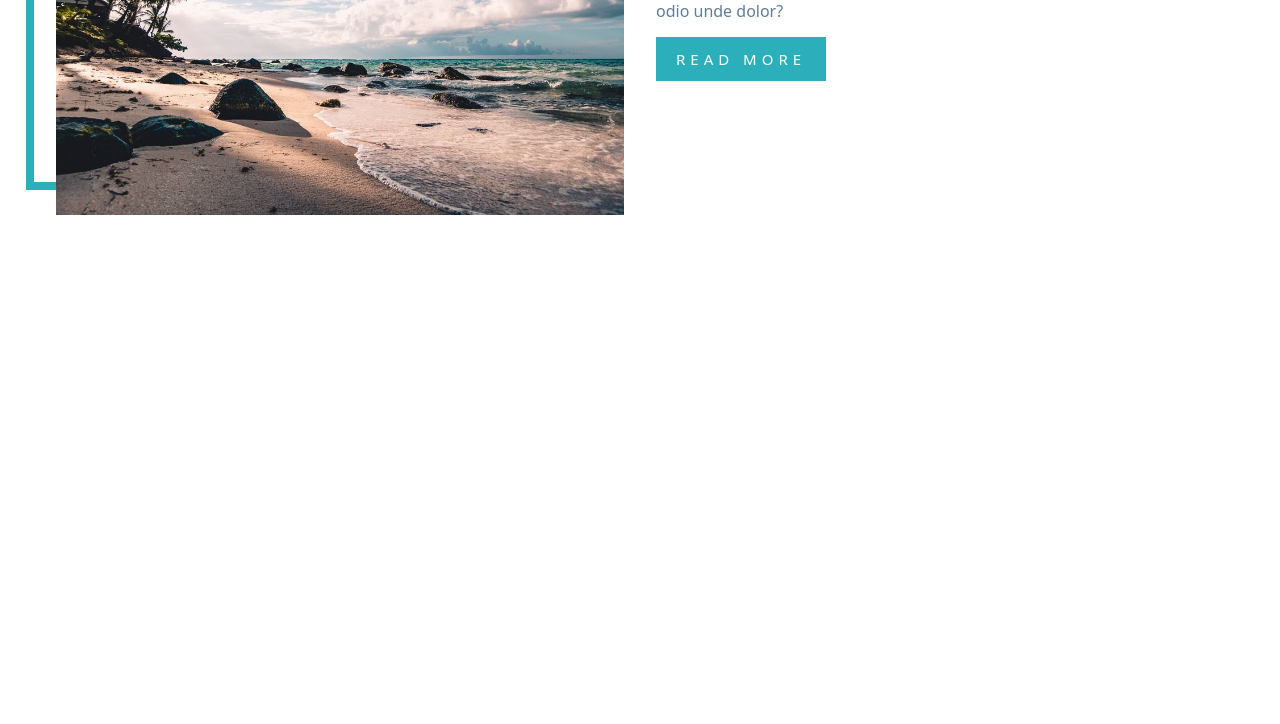
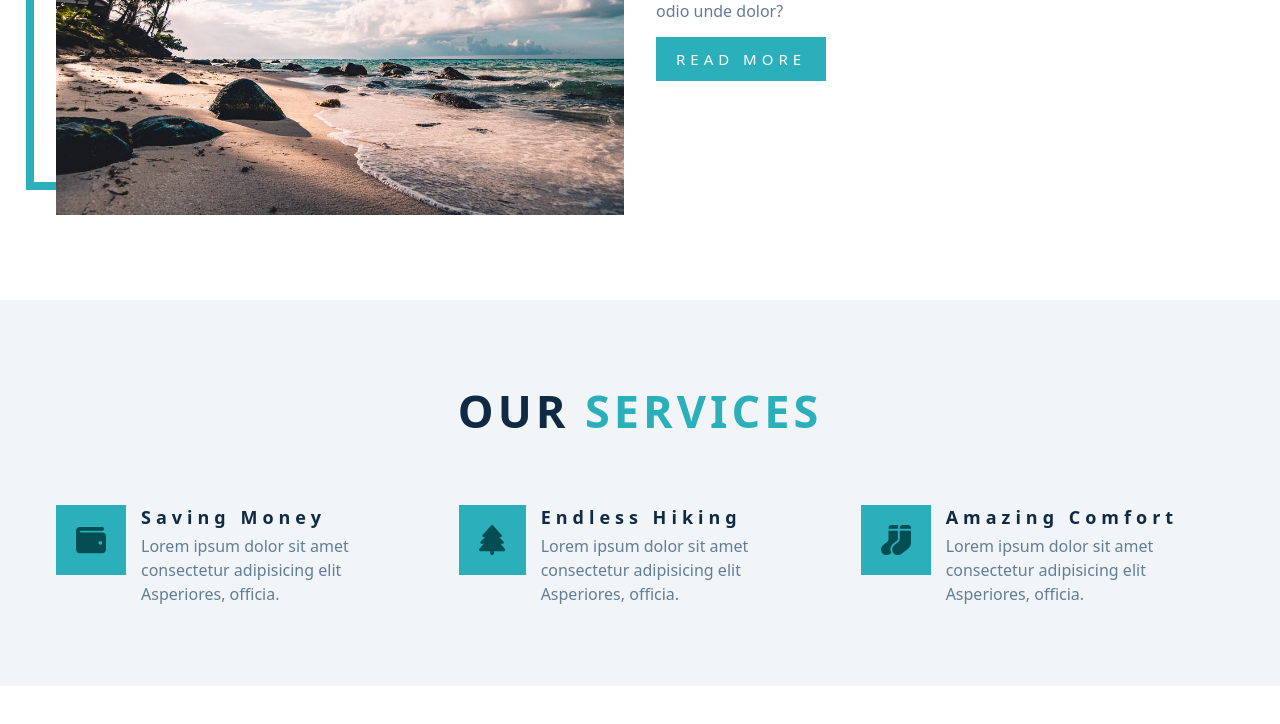
Before and after one commit to mohamedelkashef15/backroads, a React (Vite) app: page / in a window 1280 px wide. Shown: the part 1217-1941 px from the top of the page. Before the commit the page ends 1517 px from the top, so only its background shows below. Built offline with nearby package versions, Linux system fonts and the light colour scheme.

Commit message:
add services section

```diff
--- a/src/components/About/About.module.scss
+++ b/src/components/About/About.module.scss
@@ -2,12 +2,6 @@
 
 .about {
   padding: 5rem 0;
-  h2 {
-    text-align: center;
-    font-size: 45px;
-    margin-bottom: 4rem;
-    letter-spacing: 4px;
-  }
   .row {
     display: grid;
     grid-template-columns: repeat(2, 1fr);
--- a/src/components/About/About.tsx
+++ b/src/components/About/About.tsx
@@ -1,13 +1,15 @@
 import styles from "./About.module.scss";
 import about from "../../images/about.jpeg";
+import SectionTitle from "../SectionTitle";
 
 function About() {
   return (
     <section className={styles.about}>
       <div className="container">
-        <h2>
+        {/* <h2 className="heading-2">
           ABOUT <span className="text-primary">US </span>
-        </h2>
+        </h2> */}
+        <SectionTitle name1="ABOUT" name2="US" />
         <div className={styles.row}>
           <div className={styles.aboutImg}>
             <div className={styles.border}></div>
--- a/src/components/Main.tsx
+++ b/src/components/Main.tsx
@@ -1,9 +1,11 @@
 import About from "./About/About";
+import Services from "./Services/Services";
 
 function Main() {
   return (
     <main>
       <About />
+      <Services />
     </main>
   );
 }
--- /dev/null
+++ b/src/components/SectionTitle.tsx
@@ -0,0 +1,11 @@
+import { ISectionTitle } from "./interfaces";
+
+function SectionTitle({ name1, name2 }: ISectionTitle) {
+  return (
+    <h2 className="heading-2">
+      {name1} <span className="text-primary">{name2}</span>
+    </h2>
+  );
+}
+
+export default SectionTitle;
--- /dev/null
+++ b/src/components/Services/Services.module.scss
@@ -0,0 +1,34 @@
+@import "../../global.scss";
+
+.services {
+  background-color: $bg-primary;
+  padding: 5rem 0;
+  .items {
+    display: flex;
+    justify-content: center;
+    align-items: center;
+    gap: 2.5rem;
+    .item {
+      display: flex;
+
+      svg {
+        margin-right: 15px;
+        padding: 20px;
+        font-size: 30px;
+        background-color: $cyan;
+        color: $dark-green;
+      }
+
+      h3 {
+        font-size: 18px;
+        letter-spacing: 5px;
+        margin-bottom: 5px;
+      }
+
+      p {
+        font-size: 16px;
+        color: $light-blue;
+      }
+    }
+  }
+}
--- /dev/null
+++ b/src/components/Services/Services.tsx
@@ -0,0 +1,61 @@
+import { IServicesItem } from "../interfaces";
+import SectionTitle from "../SectionTitle";
+import styles from "./Services.module.scss";
+import { faWallet, faTree, faSocks } from "@fortawesome/free-solid-svg-icons";
+import { FontAwesomeIcon } from "@fortawesome/react-fontawesome";
+
+const servicesData: IServicesItem[] = [
+  {
+    id: 1,
+    icon: <FontAwesomeIcon icon={faWallet} />,
+    heading: "Saving Money",
+    content: "Lorem ipsum dolor sit amet consectetur adipisicing elit Asperiores, officia.",
+  },
+  {
+    id: 2,
+    icon: <FontAwesomeIcon icon={faTree} />,
+    heading: "Endless Hiking",
+    content: "Lorem ipsum dolor sit amet consectetur adipisicing elit Asperiores, officia.",
+  },
+  {
+    id: 3,
+    icon: <FontAwesomeIcon icon={faSocks} />,
+    heading: "Amazing Comfort",
+    content: "Lorem ipsum dolor sit amet consectetur adipisicing elit Asperiores, officia.",
+  },
+];
+
+function Services() {
+  return (
+    <section className={styles.services}>
+      <div className="container">
+        <SectionTitle name1="OUR" name2="SERVICES" />
+        <Items />
+      </div>
+    </section>
+  );
+}
+
+function Items() {
+  return (
+    <div className={styles.items}>
+      {servicesData.map((item) => {
+        return <Item icon={item.icon} heading={item.heading} content={item.content} key={item.id} />;
+      })}
+    </div>
+  );
+}
+
+function Item({ icon, heading, content }: IServicesItem) {
+  return (
+    <div className={styles.item}>
+      {icon}
+      <div className="itemContent">
+        <h3>{heading}</h3>
+        <p>{content}</p>
+      </div>
+    </div>
+  );
+}
+
+export default Services;
--- /dev/null
+++ b/src/components/interfaces.tsx
@@ -0,0 +1,11 @@
+export interface ISectionTitle {
+  name1: string;
+  name2: string;
+}
+
+export interface IServicesItem {
+  id?: number;
+  icon: JSX.Element;
+  heading: string;
+  content: string;
+}
--- a/src/global.scss
+++ b/src/global.scss
@@ -2,6 +2,7 @@ $cyan: #2aafbb;
 $dark-blue: #0f2a42;
 $light-blue: #617d98;
 $bg-primary: #f1f5f8;
+$dark-green: #044e53;
 
 * {
   margin: 0;
@@ -12,6 +13,7 @@ $bg-primary: #f1f5f8;
 body {
   font-family: system-ui, -apple-system, BlinkMacSystemFont, "Segoe UI", Roboto, Oxygen, Ubuntu, Cantarell, "Open Sans",
     "Helvetica Neue", sans-serif;
+  height: 5000px;
 }
 
 .container {
@@ -64,3 +66,10 @@ h2,
 h3 {
   color: $dark-blue;
 }
+
+.heading-2 {
+  text-align: center;
+  font-size: 45px;
+  margin-bottom: 4rem;
+  letter-spacing: 4px;
+}
```
